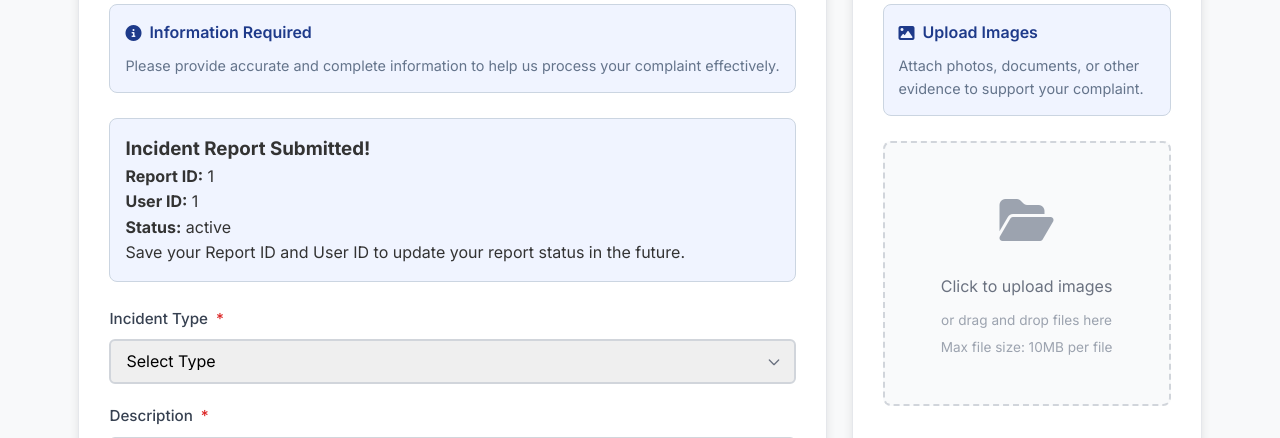
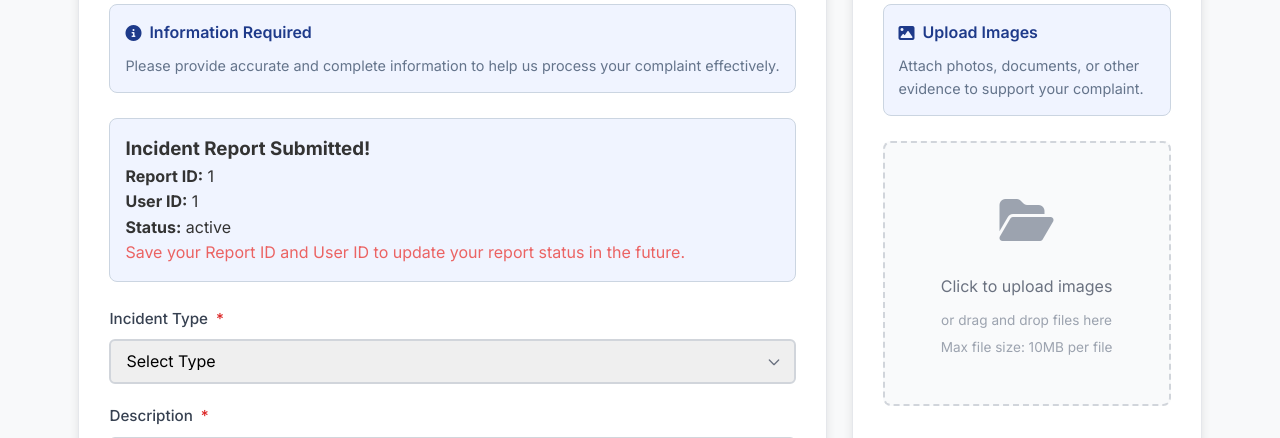
Before and after one commit to EarlClydeeee/GDSC_Hackathon--Team_COOLTOO, a Flask app: template app/templates/incident-page.html in a window 1280 px wide. Shown: the part 359-797 px from the top of the page. Run offline with Flask 3, Linux system fonts and the light colour scheme; the template is opened without the code that fills it: most values are stand-ins (such as "Sample title", 1, 10 or a date in 2020).

Commit message:
fix: update report ID reference and enhance warning message styling

```diff
--- a/app/templates/incident-page.html
+++ b/app/templates/incident-page.html
@@ -49,10 +49,10 @@
                 {% if report_info %}
                     <div class="info-box success">
                         <h3>Incident Report Submitted!</h3>
-                        <p><strong>Report ID:</strong> {{ report_info.report_id }}</p>
+                        <p><strong>Report ID:</strong> {{ report_info.unique_report_id }}</p>
                         <p><strong>User ID:</strong> {{ report_info.user_id }}</p>
                         <p><strong>Status:</strong> {{ report_info.status }}</p>
-                        <p>Save your Report ID and User ID to update your report status in the future.</p>
+                        <p style="color: rgb(235, 99, 99);">Save your Report ID and User ID to update your report status in the future.</p>
                     </div>
                 {% endif %}
 
```
